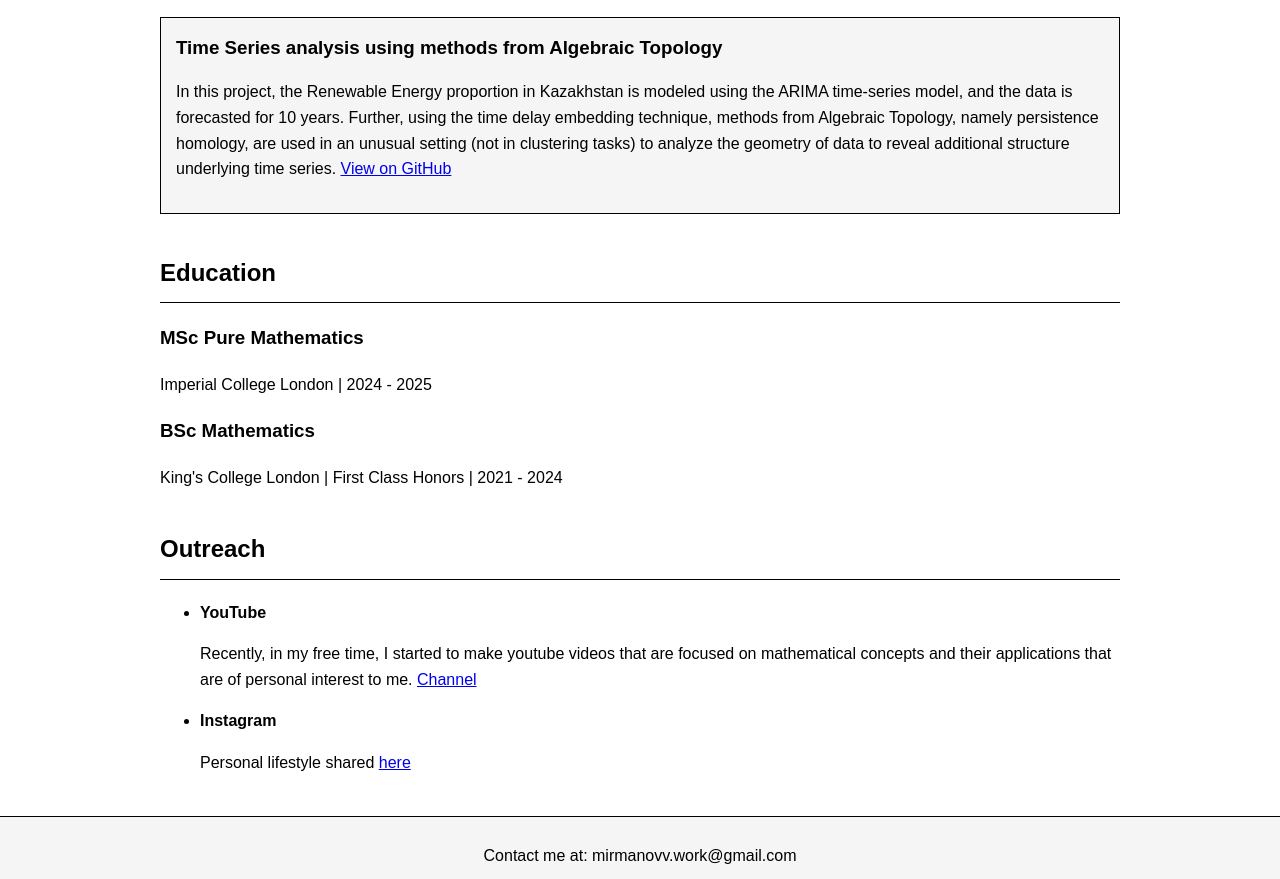
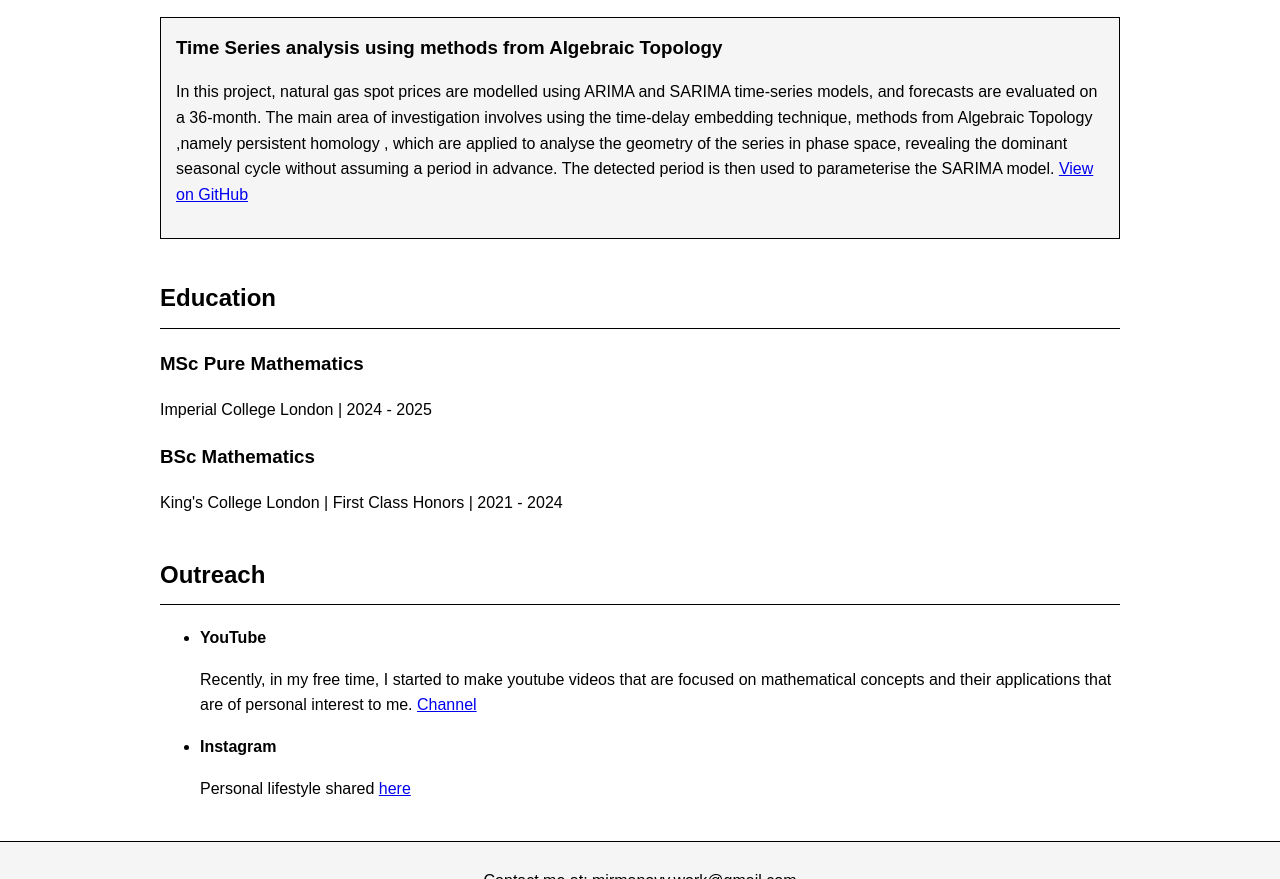
Before and after one commit to AlisherMirmanov/AlisherMirmanov.github.io, a plain HTML site: page index.html in a window 1280 px wide. Shown: the part 1499-2378 px from the top of the page. Drawn offline with Linux system fonts and the light colour scheme.

Commit message:
Revise project details for time series analysis
Updated project description to model natural gas spot prices using ARIMA and SARIMA time-series models, highlighting the use of persistent homology for analysis.

```diff
--- a/index.html
+++ b/index.html
@@ -55,7 +55,7 @@ I enjoy solving diffrent problems using structured thinking, data, and quantitat
             </div>
             <div class="project">
                 <h3>Time Series analysis using methods from Algebraic Topology</h3>
-                <p>In this project, the Renewable Energy proportion in Kazakhstan is modeled using the ARIMA time-series model, and the data is forecasted for 10 years. Further, using the time delay embedding technique, methods from Algebraic Topology, namely persistence homology, are used in an unusual setting (not in clustering tasks) to analyze the geometry of data to reveal additional structure underlying time series.  <a href="  https://github.com/AlisherMirmanov/Personal-Projects-/tree/main">View on GitHub</a></p>
+                <p>In this project, natural gas spot prices are modelled using ARIMA and SARIMA time-series models, and forecasts are evaluated on a 36-month. The main area of investigation involves using the time-delay embedding technique, methods from Algebraic Topology ,namely persistent homology , which are applied to analyse the geometry of the  series in phase space, revealing the dominant seasonal cycle without assuming a period in advance. The detected period is then used to parameterise the SARIMA model.  <a href="  https://github.com/AlisherMirmanov/Personal-Projects-/tree/main">View on GitHub</a></p>
             </div>
 <!--
 
```
